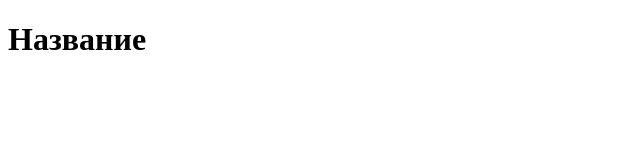
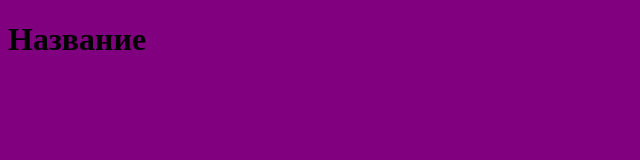
Before and after one commit to Garev152/work, a plain HTML site: page index.html in a window 1280 px wide. Shown: the whole page, without its empty margins (0-640 px from the left). Drawn offline with Linux system fonts and the light colour scheme.

Commit message:
Исправил ошибку

```diff
--- a/index.html
+++ b/index.html
@@ -5,7 +5,7 @@
     <meta http-equiv="X-UA-Compatible" content="IE=edge">
     <meta name="viewport" content="width=device-width, initial-scale=1.0">
     <title>Document</title>
-    <link rel="stylechees" href="style.css">
+    <link rel="stylesheet" href="style.css">
 </head>
 <body>
 
```
